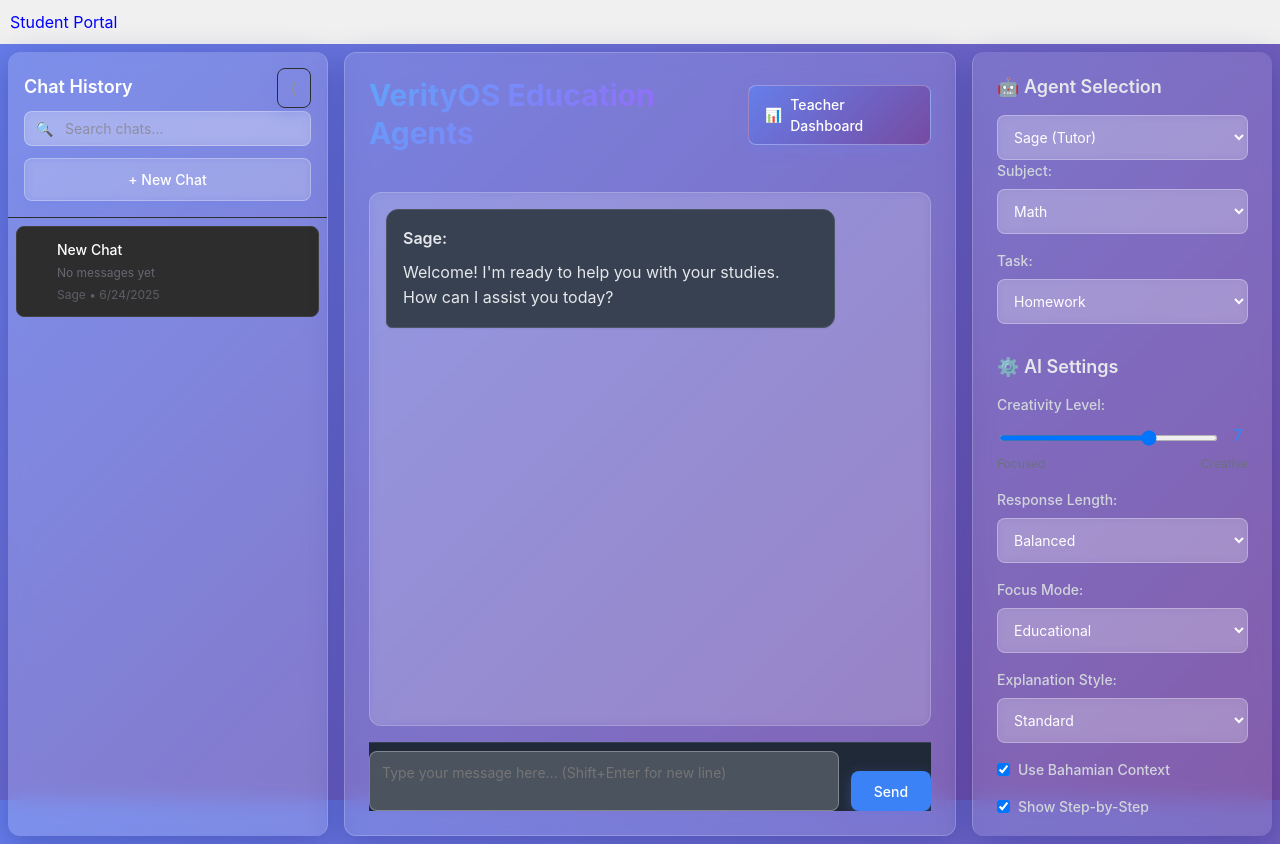
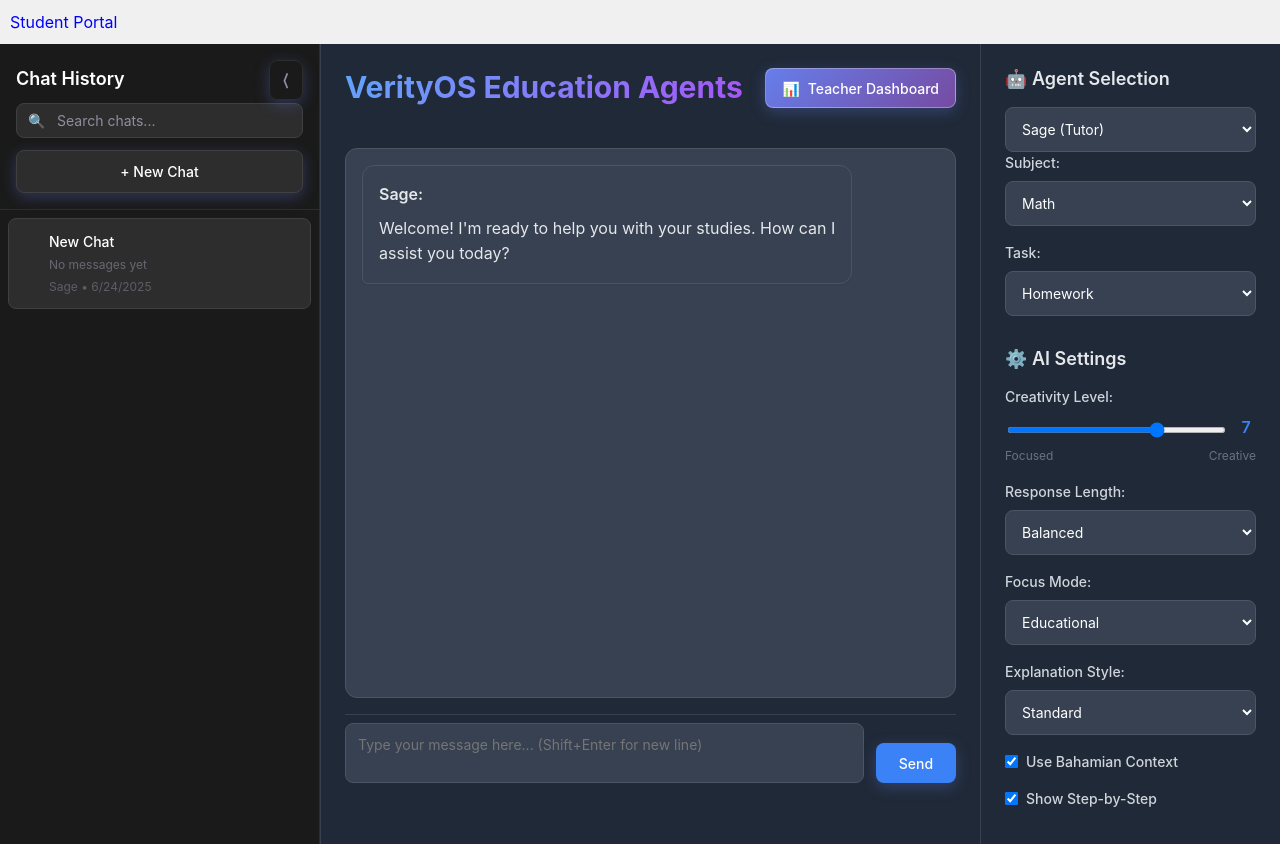
Before and after one commit to salutethegenius/verityos-education-agents, a Flask app: page / in a window 1280 px wide. Run offline with Flask 3, Linux system fonts and the light colour scheme; some libraries are stand-ins or nearby versions.

Commit message:
Assistant checkpoint: Reverted main app to original dark theme
Assistant generated file changes:
- web/static/css/style.css: Revert main app to original dark theme, Revert main content background, Revert form elements styling, Revert sidebar styling, Revert controls sidebar styling, Revert chat window styling, Revert search input styling, Revert new chat button styling, Revert chat history item hover styling

---

User prompt:

revert

Replit-Commit-Author: Assistant
Replit-Commit-Session-Id: 9587ad58-3e98-4cf0-b8d3-62befb0e3892

```diff
--- a/web/static/css/style.css
+++ b/web/static/css/style.css
@@ -56,7 +56,7 @@
 body {
   font-family: var(--font-family);
   margin: 0;
-  background: linear-gradient(135deg, #667eea 0%, #764ba2 100%);
+  background: var(--gray-900);
   height: 100vh;
   overflow: hidden;
   color: #ffffff;
@@ -75,15 +75,11 @@ body {
 #main-content {
   display: flex;
   flex-direction: column;
-  background: rgba(255, 255, 255, 0.1);
-  backdrop-filter: blur(10px);
-  border: 1px solid rgba(255, 255, 255, 0.2);
+  background: var(--gray-800);
+  border-left: 1px solid var(--gray-700);
   transition: margin-left 0.3s cubic-bezier(0.4, 0, 0.2, 1);
   overflow: hidden;
   min-height: 0; /* Allow flex shrinking */
-  border-radius: 12px;
-  margin: var(--space-2);
-  box-shadow: 0 8px 32px rgba(31, 38, 135, 0.37);
 }
 
 /* Typography */
@@ -176,10 +172,9 @@ input, textarea, select {
   padding: var(--space-3);
   font-family: inherit;
   font-size: var(--font-size-sm);
-  border: 1px solid rgba(255, 255, 255, 0.3);
+  border: 1px solid var(--gray-600);
   border-radius: var(--radius-md);
-  background: rgba(255, 255, 255, 0.2);
-  backdrop-filter: blur(5px);
+  background: var(--gray-700);
   color: #ffffff;
   transition: border-color 150ms ease, box-shadow 150ms ease;
 }
@@ -199,18 +194,14 @@ textarea {
 /* Sidebar Styles - ChatGPT Style */
 #sidebar {
   width: 320px;
-  background: rgba(255, 255, 255, 0.15);
-  backdrop-filter: blur(10px);
+  background: #1a1a1a;
   color: white;
   display: flex;
   flex-direction: column;
-  border-right: 1px solid rgba(255, 255, 255, 0.2);
+  border-right: 1px solid #2d2d2d;
   transition: all 300ms cubic-bezier(0.4, 0, 0.2, 1);
   position: relative;
   overflow: hidden;
-  margin: var(--space-2);
-  border-radius: 12px;
-  box-shadow: 0 8px 32px rgba(31, 38, 135, 0.37);
 }
 
 #sidebar.collapsed {
@@ -346,9 +337,8 @@ textarea {
 
 #chat-search-input {
   width: 100%;
-  background: rgba(255, 255, 255, 0.2);
-  backdrop-filter: blur(5px);
-  border: 1px solid rgba(255, 255, 255, 0.3);
+  background: #2d2d2d;
+  border: 1px solid #404040;
   color: white;
   padding: var(--space-2) var(--space-3) var(--space-2) 40px;
   border-radius: var(--radius-md);
@@ -421,10 +411,9 @@ textarea {
 
 #new-chat-btn {
   width: 100%;
-  background: rgba(255, 255, 255, 0.1);
-  backdrop-filter: blur(5px);
+  background: #2d2d2d;
   color: white;
-  border: 1px solid rgba(255, 255, 255, 0.3);
+  border: 1px solid #404040;
   padding: var(--space-3);
   border-radius: var(--radius-md);
   font-size: var(--font-size-sm);
@@ -472,8 +461,7 @@ textarea {
 }
 
 .chat-history-item:hover {
-  background: rgba(255, 255, 255, 0.2);
-  backdrop-filter: blur(5px);
+  background: #2d2d2d;
 }
 
 .chat-history-item.active {
@@ -545,11 +533,10 @@ textarea {
 #chat-window {
   flex: 1;
   overflow-y: auto;
-  border: 1px solid rgba(255, 255, 255, 0.2);
+  border: 1px solid var(--gray-600);
   border-radius: var(--radius-lg);
   padding: var(--space-4);
-  background: rgba(255, 255, 255, 0.1);
-  backdrop-filter: blur(5px);
+  background: var(--gray-700);
   display: flex;
   flex-direction: column;
   gap: var(--space-4);
@@ -628,15 +615,11 @@ textarea {
 /* Right sidebar / Controls */
 #controls-sidebar {
   width: 300px;
-  background: rgba(255, 255, 255, 0.1);
-  backdrop-filter: blur(10px);
-  border-left: 1px solid rgba(255, 255, 255, 0.2);
+  background: var(--gray-800);
+  border-left: 1px solid var(--gray-700);
   padding: var(--space-6);
   overflow-y: auto;
   color: #ffffff;
-  margin: var(--space-2);
-  border-radius: 12px;
-  box-shadow: 0 8px 32px rgba(31, 38, 135, 0.37);
 }
 
 #agent-controls, #ai-settings {
```
